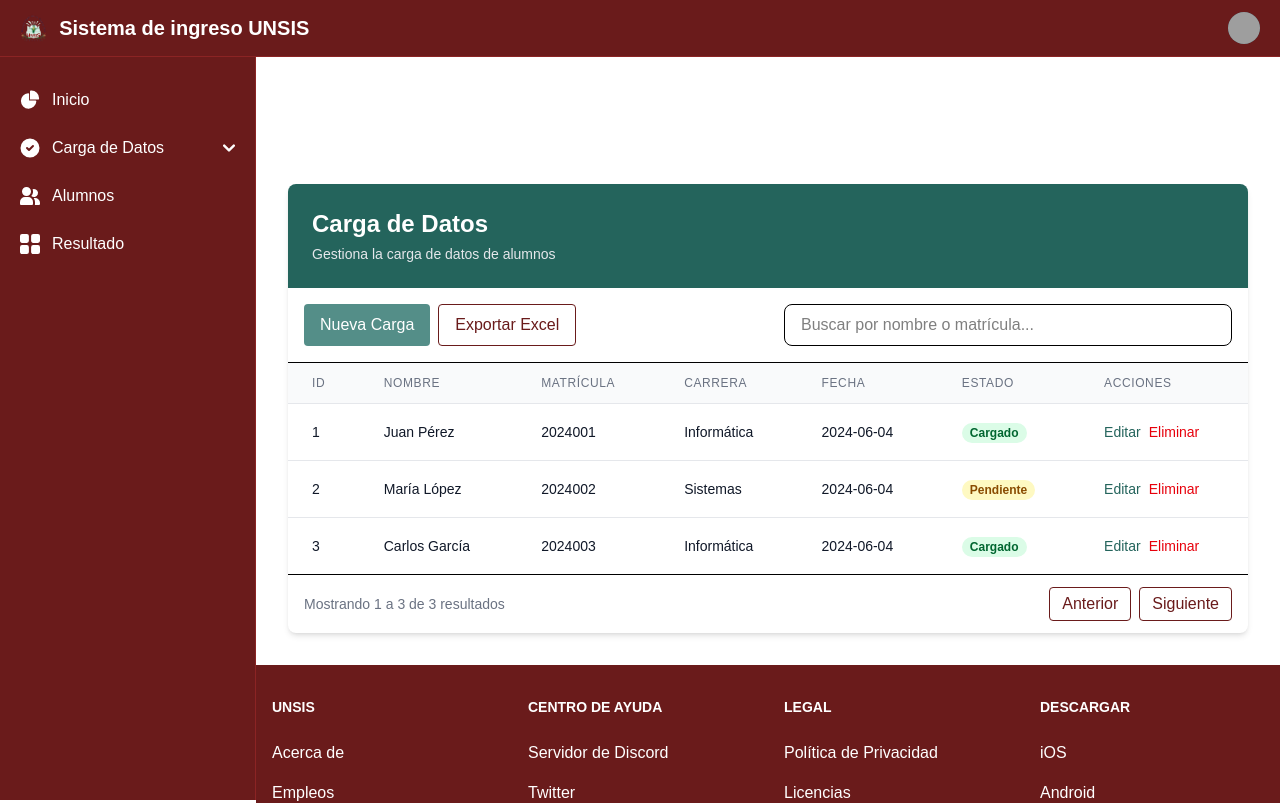
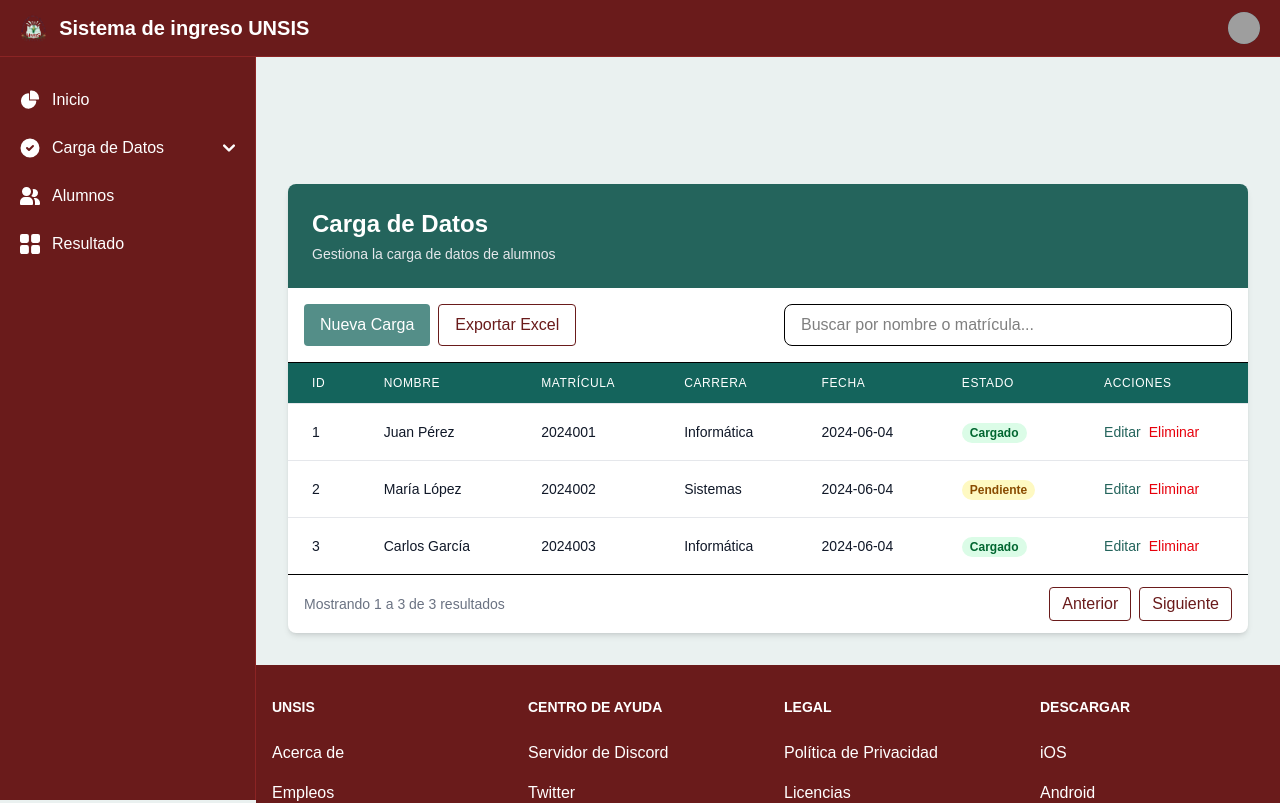
Before and after one commit to UNSIS-ADM/ADM-UNSIS-frontend, an Angular app: page /cargar in a window 1280 px wide. Shown: the top 803 px of the page. Built offline with nearby package versions, Linux system fonts and the light colour scheme; grey boxes are pictures that could not be loaded.

Commit message:
colores y pagina alumno implementadas

```diff
--- a/src/app/alumnos/alumnos.component.html
+++ b/src/app/alumnos/alumnos.component.html
@@ -8,16 +8,8 @@
       <p class="mt-1 text-sm text-gray-100">Gestión de alumnos registrados</p>
     </div>
 
-    <!-- Botones y Búsqueda -->
-    <div class="p-4 border-b flex justify-between items-center flex-wrap gap-4">
-      <div class="flex gap-2">
-        <button class="px-4 py-2 bg-[#14645c] text-white rounded hover:bg-[#0f4c46] transition-colors">
-          Nuevo Alumno
-        </button>
-        <button class="px-4 py-2 border border-[#14645c] text-[#14645c] rounded hover:bg-[#f3f4f6] transition-colors">
-          Exportar Excel
-        </button>
-      </div>
+    <!-- Búsqueda -->
+    <div class="p-4 border-b flex justify-end items-center flex-wrap gap-4">
       <div class="flex-1 max-w-md ml-4">
         <input type="search"
                placeholder="Buscar alumno..."
@@ -47,8 +39,9 @@
             <td class="px-6 py-4 whitespace-nowrap text-sm text-gray-900">{{alumno.carrera}}</td>
             <td class="px-6 py-4 whitespace-nowrap text-sm text-gray-900">{{alumno.promedio}}</td>
             <td class="px-6 py-4 whitespace-nowrap">
-              <span class="px-2 inline-flex text-xs leading-5 font-semibold rounded-full bg-green-100 text-green-800">
-                {{alumno.estado}}
+              <span [ngClass]="{'bg-green-100 text-green-800': alumno.estado === 'Aprobado', 'bg-red-100 text-red-800': alumno.estado === 'Reprobado'}"
+                    class="px-2 inline-flex text-xs leading-5 font-semibold rounded-full">
+                {{ alumno.estado }}
               </span>
             </td>
             <td class="px-6 py-4 whitespace-nowrap text-sm text-gray-500">
--- a/src/app/alumnos/alumnos.component.ts
+++ b/src/app/alumnos/alumnos.component.ts
@@ -12,8 +12,9 @@ import { FooterComponent } from '../footer/footer.component';
 })
 export class AlumnosComponent {
   alumnos = [
-    { id: 1, nombre: 'Juan Pérez', matricula: '20241001', carrera: 'Informática', promedio: 8.5, estado: 'Activo' },
-    { id: 2, nombre: 'María García', matricula: '20241002', carrera: 'Sistemas', promedio: 9.0, estado: 'Activo' },
-    { id: 3, nombre: 'Carlos López', matricula: '20241003', carrera: 'Informática', promedio: 8.7, estado: 'Activo' },
+    { id: 1, nombre: 'Juan Pérez', matricula: '20241001', carrera: 'Informática', promedio: 8.5, estado: 'Reprobado' },
+    { id: 2, nombre: 'María García', matricula: '20241002', carrera: 'Sistemas', promedio: 9.0, estado: 'Aprobado' },
+    { id: 3, nombre: 'Carlos López', matricula: '20241003', carrera: 'Informática', promedio: 8.7, estado: 'Reprobado' },
+    { id: 4, nombre: 'Jose perez', matricula: '20241004', carrera: 'Informática', promedio: 8.7, estado: 'Aprobado' },
   ];
 }
--- a/src/app/carga-datos/carga-datos.component.html
+++ b/src/app/carga-datos/carga-datos.component.html
@@ -28,15 +28,15 @@
     <!-- Tabla -->
     <div class="overflow-x-auto">
       <table class="min-w-full divide-y divide-gray-200">
-        <thead class="bg-gray-50">
+        <thead class="bg-[#14645c]">
           <tr>
-            <th class="px-6 py-3 text-left text-xs font-medium text-gray-500 uppercase tracking-wider">ID</th>
-            <th class="px-6 py-3 text-left text-xs font-medium text-gray-500 uppercase tracking-wider">Nombre</th>
-            <th class="px-6 py-3 text-left text-xs font-medium text-gray-500 uppercase tracking-wider">Matrícula</th>
-            <th class="px-6 py-3 text-left text-xs font-medium text-gray-500 uppercase tracking-wider">Carrera</th>
-            <th class="px-6 py-3 text-left text-xs font-medium text-gray-500 uppercase tracking-wider">Fecha</th>
-            <th class="px-6 py-3 text-left text-xs font-medium text-gray-500 uppercase tracking-wider">Estado</th>
-            <th class="px-6 py-3 text-left text-xs font-medium text-gray-500 uppercase tracking-wider">Acciones</th>
+            <th class="px-6 py-3 text-left text-xs font-medium text-white uppercase tracking-wider">ID</th>
+            <th class="px-6 py-3 text-left text-xs font-medium text-white uppercase tracking-wider">Nombre</th>
+            <th class="px-6 py-3 text-left text-xs font-medium text-white uppercase tracking-wider">Matrícula</th>
+            <th class="px-6 py-3 text-left text-xs font-medium text-white uppercase tracking-wider">Carrera</th>
+            <th class="px-6 py-3 text-left text-xs font-medium text-white uppercase tracking-wider">Fecha</th>
+            <th class="px-6 py-3 text-left text-xs font-medium text-white uppercase tracking-wider">Estado</th>
+            <th class="px-6 py-3 text-left text-xs font-medium text-white uppercase tracking-wider">Acciones</th>
           </tr>
         </thead>
         <tbody class="bg-white divide-y divide-gray-200">
--- a/src/app/login/login.component.html
+++ b/src/app/login/login.component.html
@@ -1,6 +1,12 @@
 <div class="flex flex-col min-h-screen">
-  <div class="flex-grow flex items-center justify-center bg-gray-100">
+  <div class="flex-grow flex items-center justify-center">
     <div class="w-full max-w-md p-6 bg-white rounded-lg shadow-md">
+
+      <!-- Imagen sobre el formulario -->
+      <div class="mb-6 text-center">
+        <img src="assets/images/banner_unsis.png" alt="Logo" class="mx-auto">
+      </div>
+
       <div class="mb-6 text-center">
         <h1 class="text-2xl font-bold text-gray-800">Iniciar Sesión</h1>
         <p class="text-gray-600">Ingresa tu usuario y contraseña</p>
--- a/src/app/resultado/resultado.component.html
+++ b/src/app/resultado/resultado.component.html
@@ -1,6 +1,6 @@
 <app-nav></app-nav>
 
-<div class="flex justify-center items-center min-h-screen bg-gray-100 sm:ml-64">
+<div class="flex justify-center items-center min-h-screen sm:ml-64">
     <div class="w-full max-w-md p-6 bg-white rounded-lg shadow-lg">
         <h2 class="text-2xl font-bold mb-4 text-[#6a1b1b]">Resultado del Alumno</h2>
 
@@ -22,13 +22,11 @@
 
             <div class="mt-4">
                 <strong class="text-gray-700">Resultado:</strong>
-                <span
-                      class="ml-2 px-3 py-1 bg-green-100 text-green-800 rounded-full">
-                    Aprobado
+                <span *ngIf="alumno.aprobado === 'Aprobado'" class="ml-2 px-3 py-1 bg-green-100 text-green-800 rounded-full">
+                  Aprobado
                 </span>
-                <span
-                      class="ml-2 px-3 py-1 bg-red-100 text-red-800 rounded-full">
-                    No aprobado
+                <span *ngIf="alumno.aprobado !== 'Aprobado'" class="ml-2 px-3 py-1 bg-red-100 text-red-800 rounded-full">
+                  Reprobado
                 </span>
             </div>
         </div>
--- a/src/app/resultado/resultado.component.ts
+++ b/src/app/resultado/resultado.component.ts
@@ -2,10 +2,11 @@ import { Component, OnInit } from '@angular/core';
 import { NavComponent } from "../nav/nav.component";
 import { MatCardModule } from '@angular/material/card';
 import { FooterComponent } from "../footer/footer.component";
+import { CommonModule } from '@angular/common';
 
 @Component({
   selector: 'app-resultado',
-  imports: [NavComponent, MatCardModule, FooterComponent],
+  imports: [NavComponent, MatCardModule, FooterComponent, CommonModule],
   templateUrl: './resultado.component.html',
   styleUrls: ['./resultado.component.css']
 })
@@ -14,10 +15,11 @@ export class ResultadoComponent implements OnInit {
     nombre: 'Juan Pérez',
     matricula: '20231234',
     carrera: 'INFORMÁTICA',
-    aprobado: true // puedes cambiar esto según la lógica de tu aplicación
+    aprobado: 'Reprobado'  // puedes cambiar esto según la lógica de tu aplicación
   };
 
   constructor() { }
-
-  ngOnInit(): void { }
+  ngOnInit(): void {
+   // Aquí puedes realizar cualquier inicialización necesaria
+  }
 }
--- a/src/styles.css
+++ b/src/styles.css
@@ -21,8 +21,9 @@
 body {
   margin: 0;
   padding: 0;
-  overflow-x: hidden; /* Previene scroll horizontal */
+  overflow-x: hidden;
   font-family: 'Poppins', sans-serif;
+  background-color: #eaf1f0;
 }
 
 /* Header 100% ancho */
```
Also changed, not shown: public/assets/images/banner_unsis.png (added), src/app/login/login.component.css (line endings or trailing spaces).
